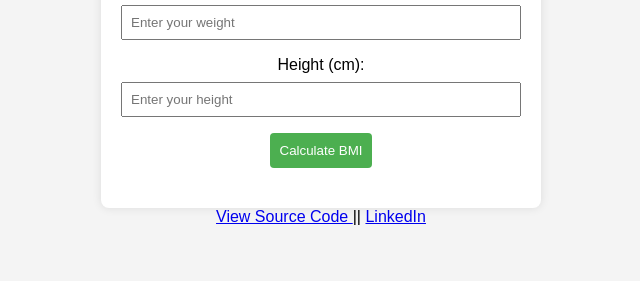
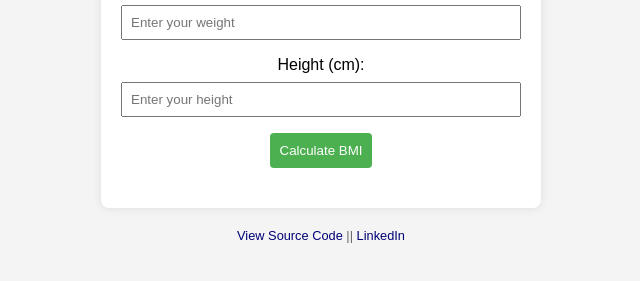
Before and after one commit to nitamnegi/bmi_calculator, a plain HTML site: page index.html in a window 1280 px wide. Shown: the part 171-452 px from the top of the page, without its empty margins (319-959 px from the left). Drawn offline with Linux system fonts and the light colour scheme.

Commit message:
Update stlye.css

```diff
--- a/stlye.css
+++ b/stlye.css
@@ -48,3 +48,18 @@ body {
         font-weight: bold;
         color: #333;
     }
+    .cent {
+        text-align: center;
+        margin-top: 20px;
+        font-size: 0.8em;
+        color: #666;
+    }
+
+    .cent a {
+        color: #007;
+        text-decoration: none;
+    }
+
+    .cent a:hover {
+        text-decoration: underline;
+    }
```
